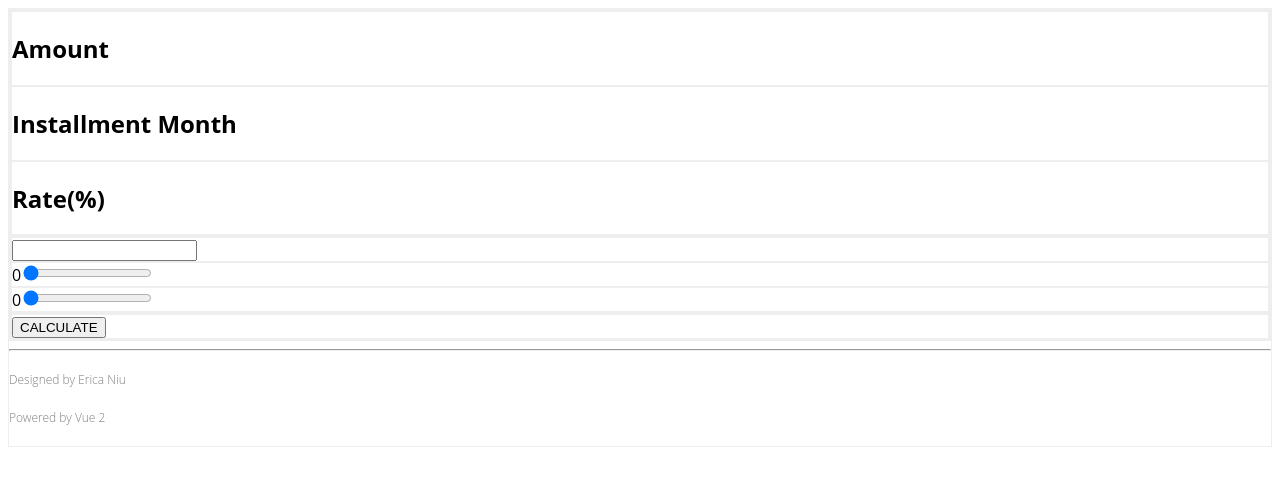
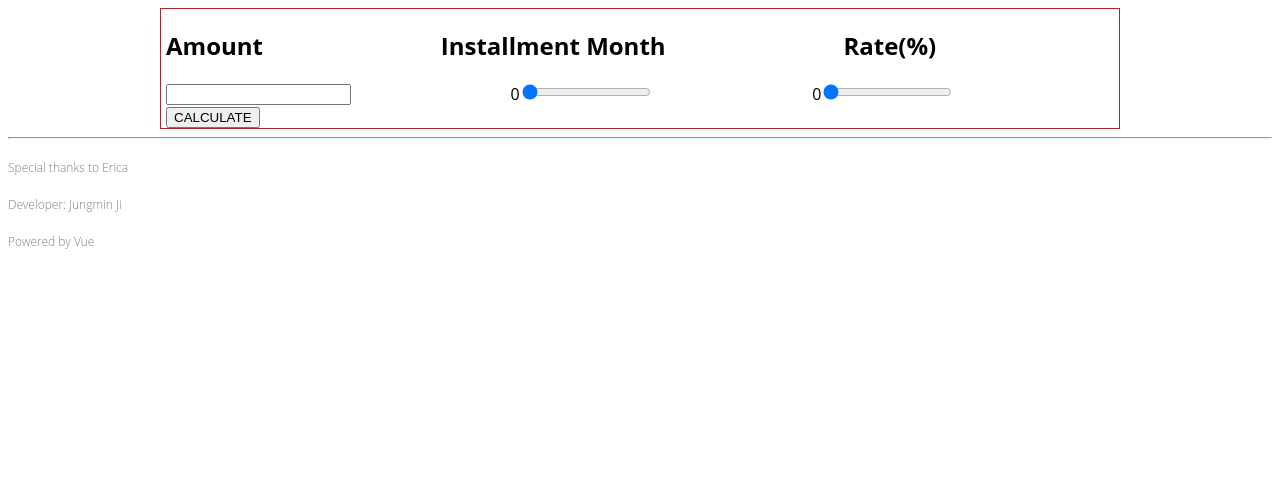
Before and after one commit to jungminji/Cremonths, a Vue app: page / in a window 1280 px wide. Shown: the top 486 px of the page. Built offline with nearby package versions, Linux system fonts and the light colour scheme.

Commit message:
Transition Components

```diff
--- a/src/App.vue
+++ b/src/App.vue
@@ -1,10 +1,13 @@
 <template lang="pug">
   .app
-    Controls
+    transition(name="component-fade" mode="out-in")
+      Controls
     hr
-    Result
-    h5.footer-text Designed by Erica Niu
-    h5.footer-text Powered by Vue 2
+    transition(name="component-fade" mode="out-in")
+      Result
+    h5.footer-text Special thanks to Erica
+    h5.footer-text Developer: Jungmin Ji
+    h5.footer-text Powered by Vue
 
 </template>
 
@@ -29,4 +32,9 @@ body
   color: grey
   font-size: 12px
   font-weight: lighter
+
+.component-fade-enter-active, .component-fade-leave-active
+  transition: opacity .3s ease
+.component-fade-enter, .component-fade-leave-to
+  opacity: 0
 </style>
--- a/src/components/Controls.vue
+++ b/src/components/Controls.vue
@@ -72,5 +72,17 @@ export default {
 <style lang="sass">
 div
   box-sizing: border-box
-  border: 1px solid #eee
+
+.controls
+  width: 960px
+  margin: 0 auto
+  border: 1px solid brown
+.row
+  width: 100%
+  padding: 0 5px
+  display: flex
+
+.is-3-1
+  flex-grow: 1
+
 </style>
```
